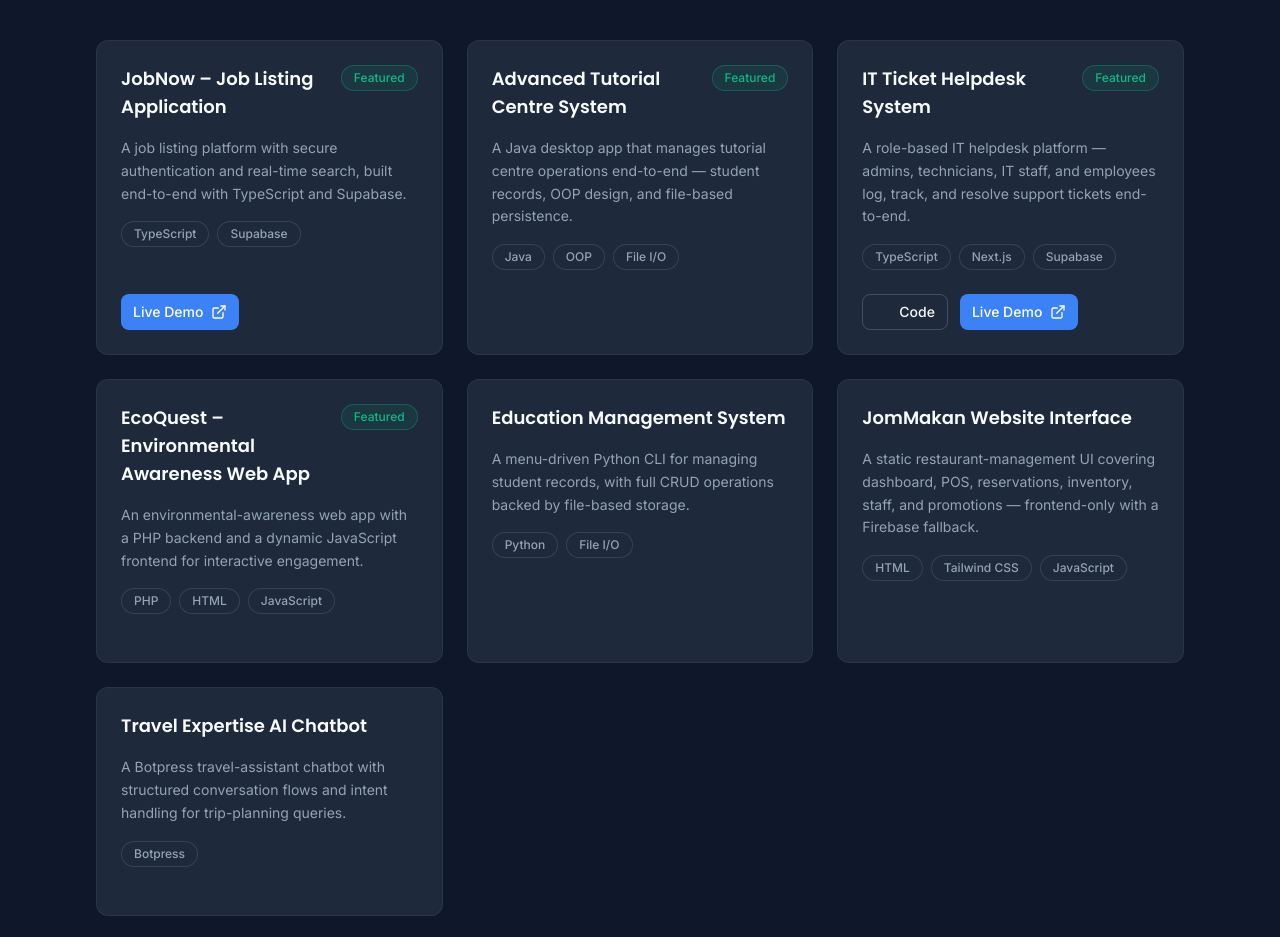
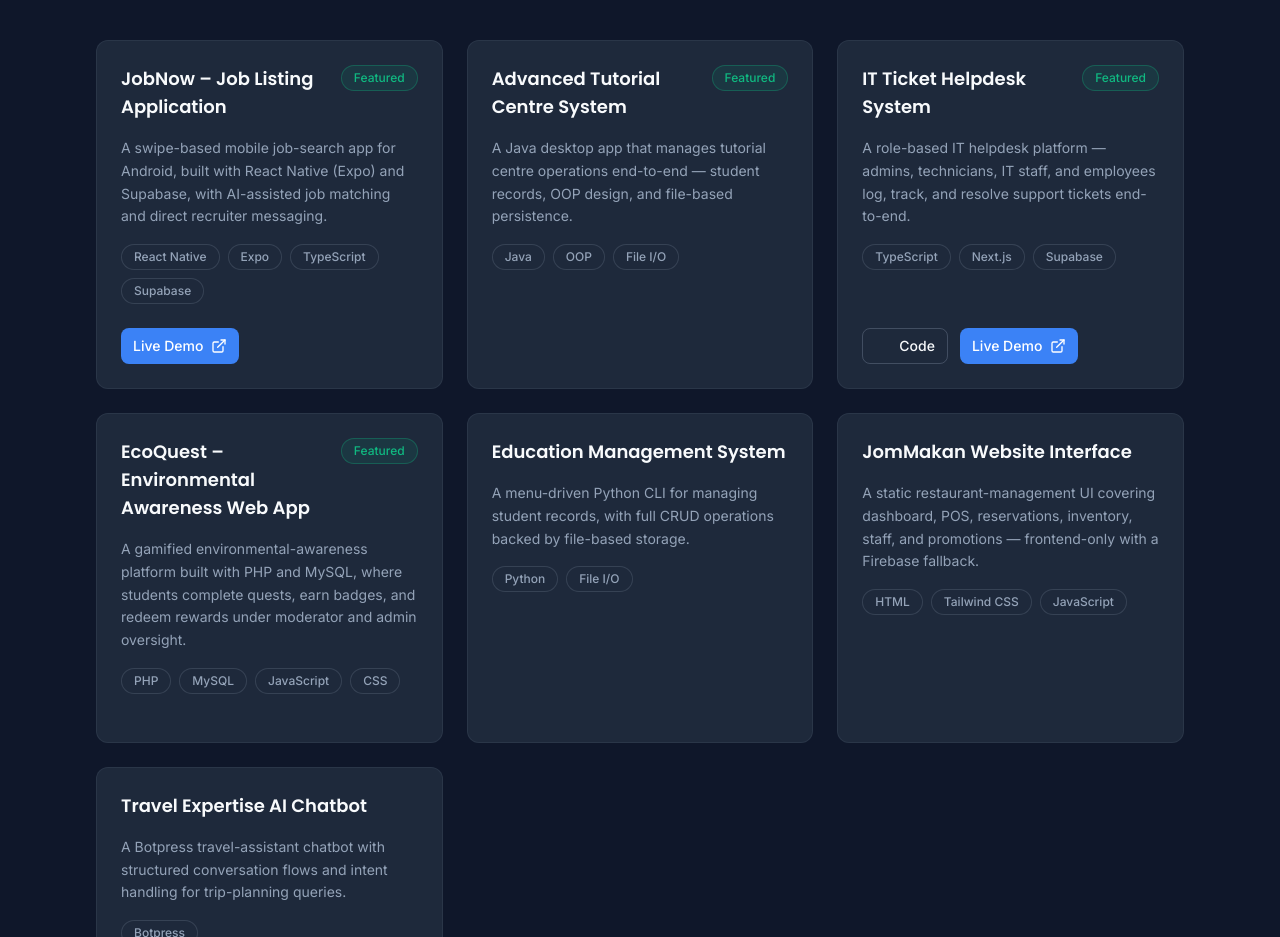
Before and after one commit to zhongxuen/zhongxuen-portfolio, a Next.js app: page / in a window 1280 px wide. Shown: the part 3440-4377 px from the top of the page. Built offline with nearby package versions, Linux system fonts and the light colour scheme; no server answers; some icons are missing.

Commit message:
project data

```diff
--- a/data/projects.ts
+++ b/data/projects.ts
@@ -5,15 +5,16 @@ export const projects: Project[] = [
         slug: "jobnow",
         title: "JobNow – Job Listing Application",
         description:
-            "A job listing platform with secure authentication and real-time search, built end-to-end with TypeScript and Supabase.",
-        technologies: ["TypeScript", "Supabase"],
+            "A swipe-based mobile job-search app for Android, built with React Native (Expo) and Supabase, with AI-assisted job matching and direct recruiter messaging.",
+        technologies: ["React Native", "Expo", "TypeScript", "Supabase"],
         githubUrl: "",
         githubRepo: "JobNow-Application-Capstone-Project",
         liveUrl: "https://job-now-navy.vercel.app/",
         keyFeatures: [
-            "Authentication",
-            "Real-time database queries",
-            "Responsive UI and user workflows",
+            "Swipe-based job browsing",
+            "AI-powered job matching",
+            "Direct in-app recruiter messaging",
+            "Authentication and real-time data via Supabase",
         ],
         featured: true,
         order: 1,
@@ -27,6 +28,7 @@ export const projects: Project[] = [
         githubUrl: "",
         githubRepo: "Advanced-Tution-Centre-Management-Java",
         keyFeatures: [
+            "Role-based workflows for admins, receptionists, tutors, and students",
             "Structured student management system",
             "File-based data persistence",
         ],
@@ -63,13 +65,15 @@ export const projects: Project[] = [
         slug: "ecoquest",
         title: "EcoQuest – Environmental Awareness Web App",
         description:
-            "An environmental-awareness web app with a PHP backend and a dynamic JavaScript frontend for interactive engagement.",
-        technologies: ["PHP", "HTML", "JavaScript"],
+            "A gamified environmental-awareness platform built with PHP and MySQL, where students complete quests, earn badges, and redeem rewards under moderator and admin oversight.",
+        technologies: ["PHP", "MySQL", "JavaScript", "CSS"],
         githubUrl: "",
         githubRepo: "EcoQuest-Web-Development",
         keyFeatures: [
-            "PHP backend with file-based storage",
-            "Dynamic frontend interactions",
+            "Role-based access for Admin, Moderator, and Student accounts",
+            "Quest, badge, and rewards system with a leaderboard",
+            "Community forum with submission review and moderation tools",
+            "PHP backend with a MySQL database",
         ],
         featured: true,
         order: 4,
@@ -83,6 +87,7 @@ export const projects: Project[] = [
         githubUrl: "",
         githubRepo: "Education-Management-System-Python",
         keyFeatures: [
+            "Role-based login for Admin, Staff, Teacher, and Student accounts",
             "Menu-driven CLI interface",
             "CRUD operations using file storage",
         ],
```
